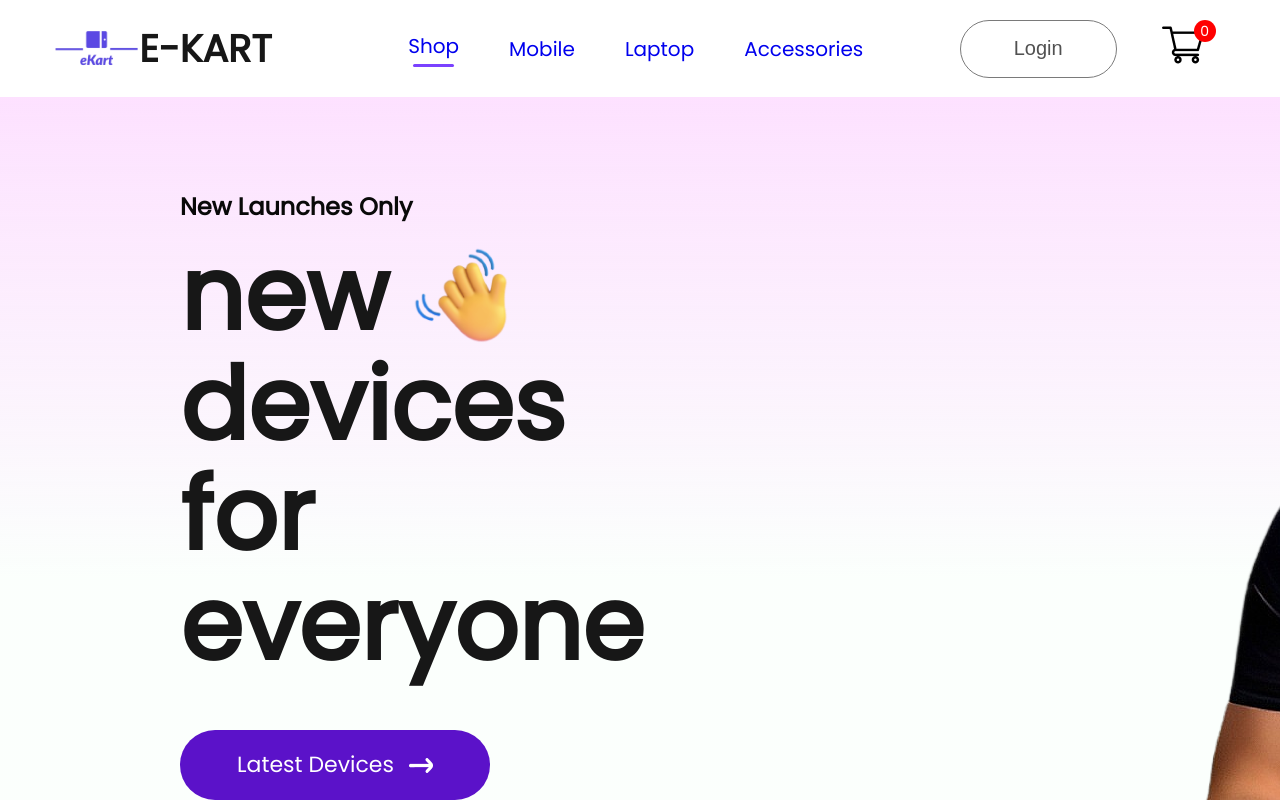
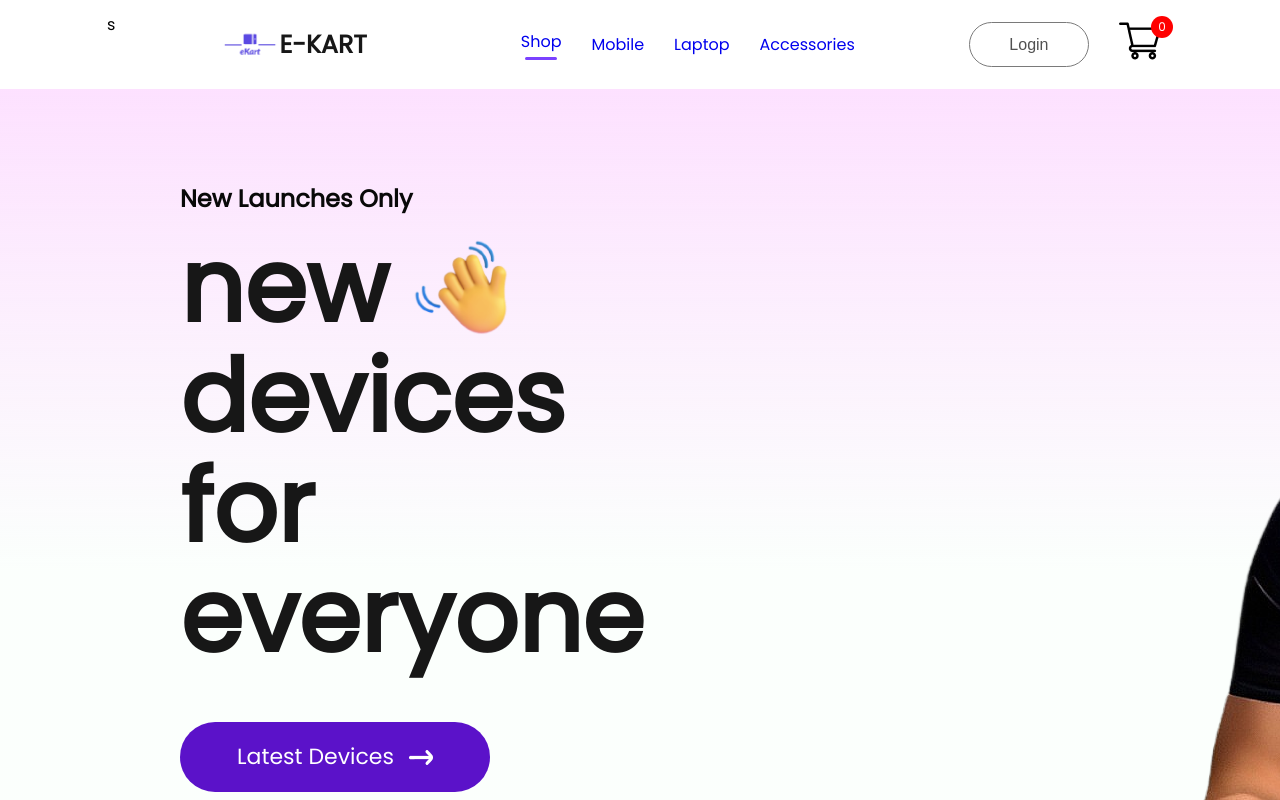
Before and after one commit to krsavaliya/e-kart, a React (Create React App) app: page / in a window 1280 px wide. Shown: the top 800 px of the page. Built offline with nearby package versions, Linux system fonts and the light colour scheme.

Commit message:
navbar css responsive

```diff
--- a/src/Components/Navbar/Navbar.css
+++ b/src/Components/Navbar/Navbar.css
@@ -83,3 +83,68 @@
   background-color: red;
   color: white;
 }
+
+.nav-dropdown {
+  display: none;
+}
+
+@media (max-width: 1280px) {
+  .navbar {
+    padding: 12px 50px;
+  }
+  .nav-logo img {
+    width: 40px;
+  }
+  .nav-logo p {
+    font-size: 25px;
+  }
+  .nav-menu {
+    gap: 30px;
+    font-size: 16px;
+  }
+  .nav-login-cart {
+    gap: 30px;
+  }
+  .nav-login-cart button {
+    width: 120px;
+    height: 45px;
+    font-size: 16px;
+  }
+  .nav-cart-count {
+    margin-left: -40px;
+    font-size: 12px;
+  }
+}
+@media (max-width: 1024px) {
+  .navbar {
+    padding: 12px 30px;
+  }
+  .nav-menu {
+    gap: 25px;
+    font-size: 14px;
+  }
+  I .nav-login-cart button {
+    width: 80px;
+    height: 35px;
+    font-size: 14px;
+  }
+  .nav-login-cart img {
+    width: 30px;
+  }
+  .nav-cart-count {
+    width: 18px;
+    height: 18px;
+  }
+}
+
+@media (max-width: 800px) {
+  .navbar {
+    padding: 10px 0px;
+  }
+  .nav-dropdown {
+    display: block;
+    width: 30px;
+    rotate: -90deg;
+    transition: 0.5s;
+  }
+}
--- a/src/Components/Navbar/Navbar.jsx
+++ b/src/Components/Navbar/Navbar.jsx
@@ -1,19 +1,33 @@
-import React, { useState } from "react";
+import React, { useReducer, useState, useRef } from "react";
 import "./Navbar.css";
 import logo from "../Assets/elogo.png";
 import carticon from "../Assets/cart_icon.png";
 import { Link } from "react-router-dom";
+import nav_dropdown from "../Assets/nav_dropdpwn.png";
 
 export const Navbar = () => {
   const [menu, setMenu] = useState("shop");
+  const menuRef = useRef();
+
+  const dropdown_toggle = (e) => {
+    menuRef.current.classList.toggle("nav_menu_visible");
+    e.target.classList.toggle("open");
+  };
 
   return (
     <div className="navbar">
+      s
       <div className="nav-logo">
         <img src={logo} alt="" width="65" height="65" />
         <p>E-KART</p>
       </div>
-      <ul className="nav-menu">
+      <img
+        className="nav-dropdown"
+        onClick={dropdown_toggle}
+        src={nav_dropdown}
+        alt="dropdown"
+      />
+      <ul ref={menuRef} className="nav-menu">
         <li
           onClick={() => {
             setMenu("shop");
```
